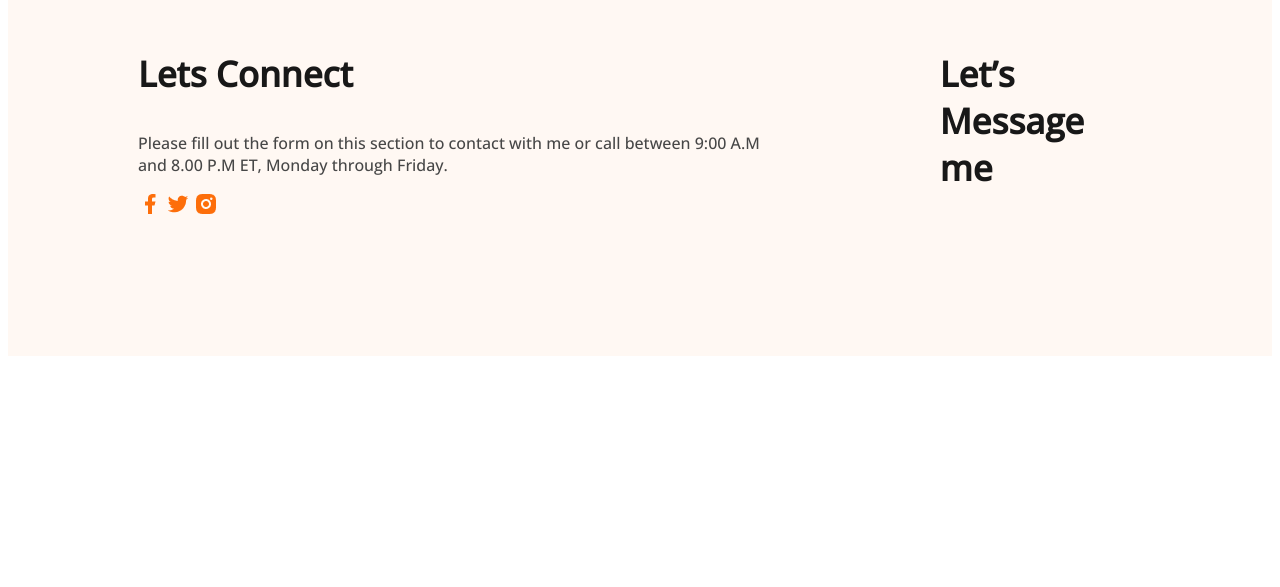
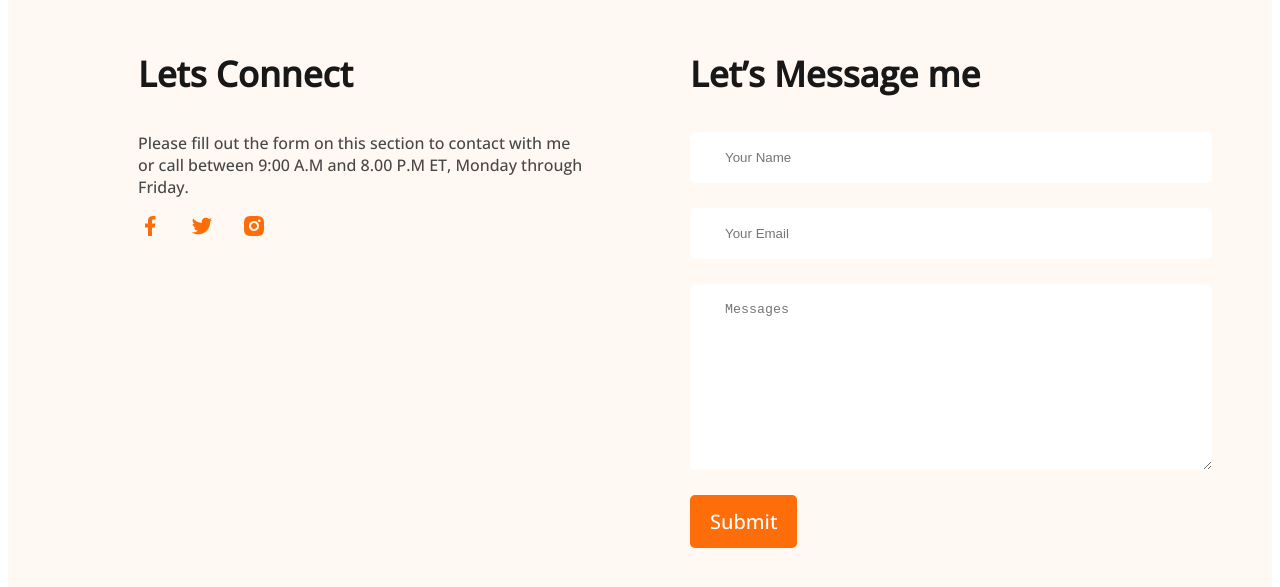
Before and after one commit to Emon-bit9/Developer-portfolio, a plain HTML site: page index.html in a window 1280 px wide. Shown: the part 3436-4023 px from the top of the page. Before the commit the page ends 3800 px from the top, so only its background shows below. Drawn offline with nearby package versions, Linux system fonts and the light colour scheme.

Commit message:
finished footer part

```diff
--- a/index.html
+++ b/index.html
@@ -181,6 +181,13 @@
 
             <div class="footer-column">
                 <h3 class="section-title">Let’s Message me</h3>
+                <form class="contact" action="">
+                    <input type="text" placeholder="Your Name">
+                    <input type="email" placeholder="Your Email" name="" id="">
+                    <textarea name=""  placeholder="Messages" id="" cols="30" rows="10"></textarea>
+                    <input class="button-primary" type="submit" value="Submit">
+
+                </form>
             </div>
         </div>
 
--- a/styles/portfolio.css
+++ b/styles/portfolio.css
@@ -215,8 +215,9 @@ main section {
 
 .footer-part {
     display: flex;
-    gap: 150px;
+    gap: 100px;
     background: #FFF8F3;
+    margin-top: 100px;
     padding: 130px 130px;
 
 }
@@ -230,6 +231,26 @@ main section {
 
 }
 
-.section-title{
+.section-title {
     text-align: left;
 }
+
+.footer-column {
+    width: 50%;
+}
+
+.social-links a{
+    margin-right: 24px;
+
+}
+.contact input[type="text"], input[type="email"],
+textarea {
+    display: block;
+    margin-bottom: 25px;
+    padding: 18px 35px;
+    color: #757575;
+    border-radius: 5px;
+    background: #FFF;
+    border: 0;
+    width: 100%;
+}
```
